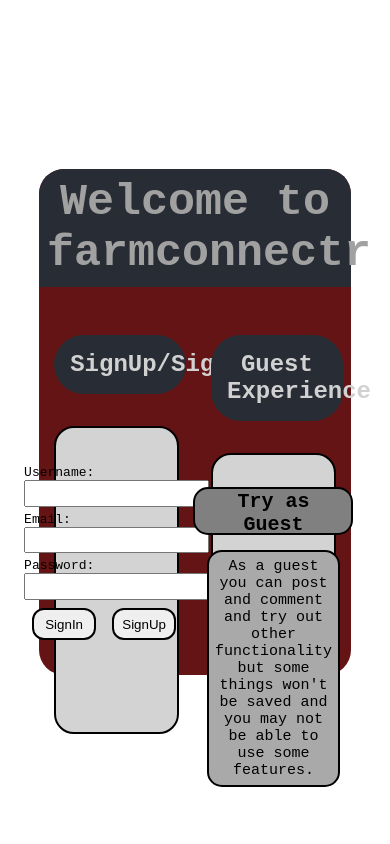
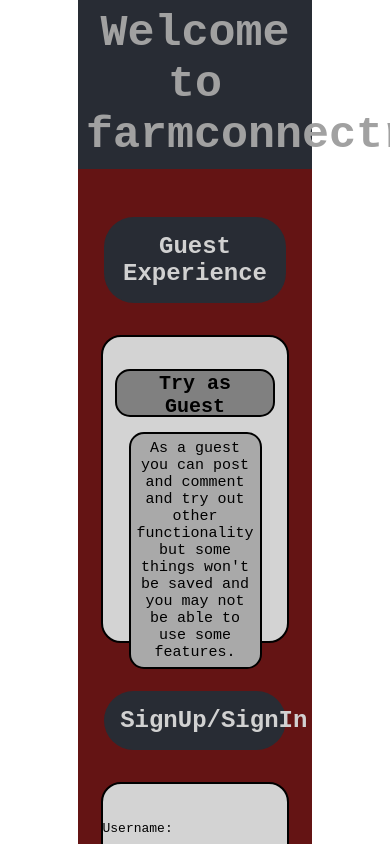
Before and after one commit to NeckbeardThePirate/farmconnectr, a React (Create React App) app in the folder farmconnectr/: page /Signup in a window 390 px wide. Shown: the top 844 px of the page. Built offline with nearby package versions, Linux system fonts and the light colour scheme.

Commit message:
security updates and changes

```diff
--- a/farmconnectr/src/App.css
+++ b/farmconnectr/src/App.css
@@ -37,8 +37,8 @@
 
 .login-container {
   background-color: rgb(100, 20, 20);
-  width: 80%;
-  height: 60%;
+  width: 60%;
+  height: fit-content;
   margin: auto;
   border-radius: 25px;
 }
@@ -432,3 +432,46 @@
 .post-box:hover {
   cursor: pointer;
 }
+
+.input-field {
+  margin: .5rem;
+}
+
+@media screen and (max-width: 600px) {
+
+  .content-blocks {
+    display: flex;
+    flex-wrap: wrap-reverse;
+  }
+
+  .side {
+    width: 80%;
+  }
+
+  form {
+    display: flex;
+    flex-direction: column;
+    align-items: center; ;
+  }
+
+  .login-container {
+    border-radius: 0;
+  }
+
+  .header {
+    border-radius: 0;
+  }
+
+}
+
+@media screen and (min-width: 601px) and (max-width: 800px) {
+  .content-blocks {
+    display: flex;
+    flex-wrap: wrap-reverse;
+  }
+
+  .login-container {
+    max-width: 95%;
+  }
+
+}
--- a/farmconnectr/src/App.js
+++ b/farmconnectr/src/App.js
@@ -5,19 +5,9 @@ import { BrowserRouter as Router, Route, Routes } from 'react-router-dom';
 import Login from './components/Login';
 import Page from './components/Page';
 import { getFirestore } from "firebase/firestore";
-
+import { firebaseConfig } from "./firebaseConfig";
 
 const App = () => {
-  //firebase config, need to move this to GH secrets
-  const firebaseConfig = {
-    apiKey: "AIzaSyDT-oD3sZuAxmGXzlHBK6dC1fyKkwlBgK4",
-    authDomain: "farmconnectr.firebaseapp.com",
-    projectId: "farmconnectr",
-    storageBucket: "farmconnectr.appspot.com",
-    messagingSenderId: "388880470124",
-    appId: "1:388880470124:web:ae24d1447b9dcbc1628849",
-    measurementId: "G-HYX95953L8"
-};
 
 // Initialize Firebase and Firestore
 const app = initializeApp(firebaseConfig);
--- a/farmconnectr/src/components/Login.jsx
+++ b/farmconnectr/src/components/Login.jsx
@@ -62,7 +62,7 @@ const Login = ({ firestore }) => {
                   />
                   </div>
                   <div>
-                  <label className='all-text'>Password:</label>
+                  <label className='input-field all-text'>Password:</label>
                   <input
                       className='input-field'
                       type="password"
@@ -70,8 +70,10 @@ const Login = ({ firestore }) => {
                       onChange={(e) => setPassword(e.target.value)}
                   />
                   </div>
-                  <button className='connect-button' type="submit" onClick={() => alert('working on it')}>SignIn</button>
-                  <button className='connect-button' type="submit" onClick={handleSignup}>SignUp</button>
+                  <div className='connect-buttons'>
+                    <button className='connect-button' type="submit" onClick={() => alert('working on it')}>SignIn</button>
+                    <button className='connect-button' type="submit" onClick={handleSignup}>SignUp</button>
+                  </div>
               </form>
             </div>
           </div>
@@ -89,4 +91,7 @@ const Login = ({ firestore }) => {
   );
 };
 
+
+
+
 export default Login;
--- /dev/null
+++ b/farmconnectr/src/firebaseConfig.js
@@ -0,0 +1,9 @@
+export var firebaseConfig = {
+    apiKey: "AIzaSyDT-oD3sZuAxmGXzlHBK6dC1fyKkwlBgK4",
+    authDomain: "farmconnectr.firebaseapp.com",
+    projectId: "farmconnectr",
+    storageBucket: "farmconnectr.appspot.com",
+    messagingSenderId: "388880470124",
+    appId: "1:388880470124:web:ae24d1447b9dcbc1628849",
+    measurementId: "G-HYX95953L8"
+  };
```
Also changed, not shown: 1 other file (tests, documents, lock files or other folders).
